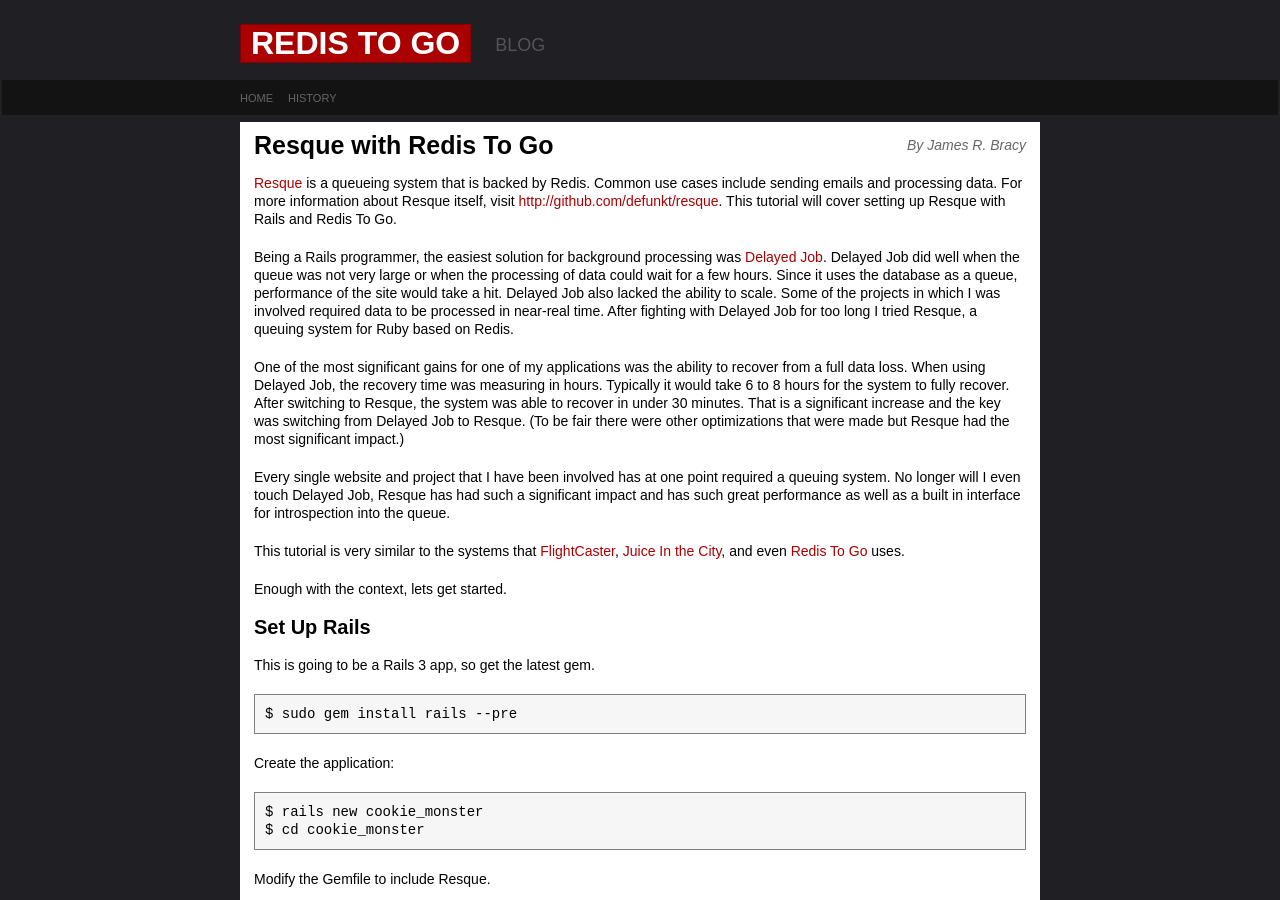
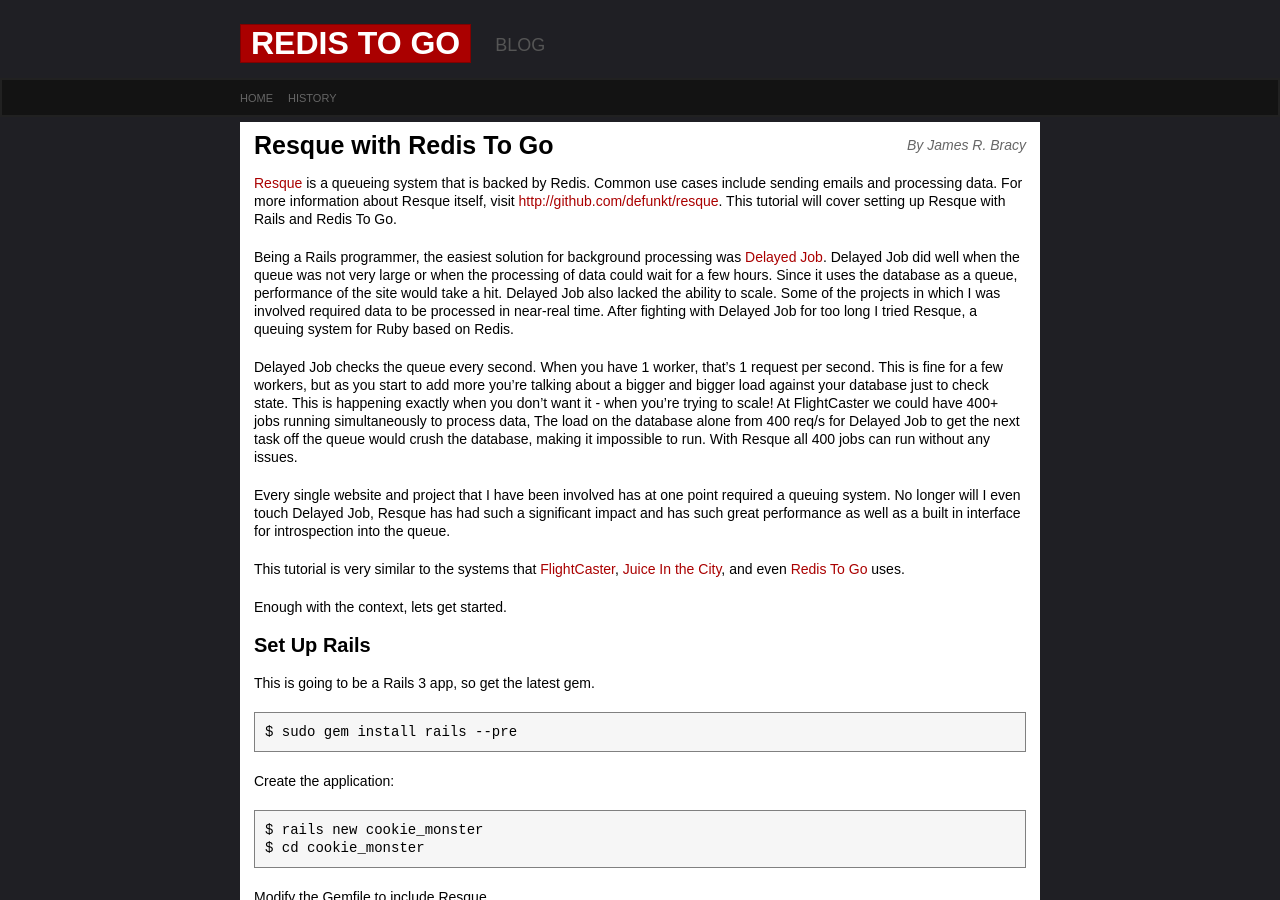
Before and after one commit to waratuman/blog.redistogo, a Jekyll site: the page built from _posts/2010-07-26-resque-with-redis-to-go.md, in a window 1280 px wide and 900 px high. Built offline with Jekyll 4.4.1, drawn with Linux system fonts in a browser that asks for light colours; Markdown is read by kramdown in place of the engine named in the settings.

Commit message:
Updated post on Resque

```diff
--- a/_posts/2010-07-26-resque-with-redis-to-go.md
+++ b/_posts/2010-07-26-resque-with-redis-to-go.md
@@ -18,13 +18,15 @@
 time. After fighting with Delayed Job for too long I tried Resque, a queuing
 system for Ruby based on Redis.
 
-One of the most significant gains for one of my applications was the ability
-to recover from a full data loss. When using Delayed Job, the recovery time
-was measuring in hours. Typically it would take 6 to 8 hours for the system
-to fully recover. After switching to Resque, the system was able to recover
-in under 30 minutes. That is a significant increase and the key was switching
-from Delayed Job to Resque. (To be fair there were other optimizations that
-were made but Resque had the most significant impact.)
+Delayed Job checks the queue every second. When you have 1 worker, that's 1
+request per second. This is fine for a few workers, but as you start to add
+more you're talking about a bigger and bigger load against your database
+just to check state. This is happening exactly when you don't want it - when
+you're trying to scale!  At FlightCaster we could have 400+ jobs running
+simultaneously to process data, The load on the database alone from 400 req/s
+for Delayed Job to get the next task off the queue would crush the database,
+making it impossible to run. With Resque all 400 jobs can run without any
+issues.
 
 Every single website and project that I have been involved has at one point
 required a queuing system.  No longer will I even touch Delayed Job, Resque
```
